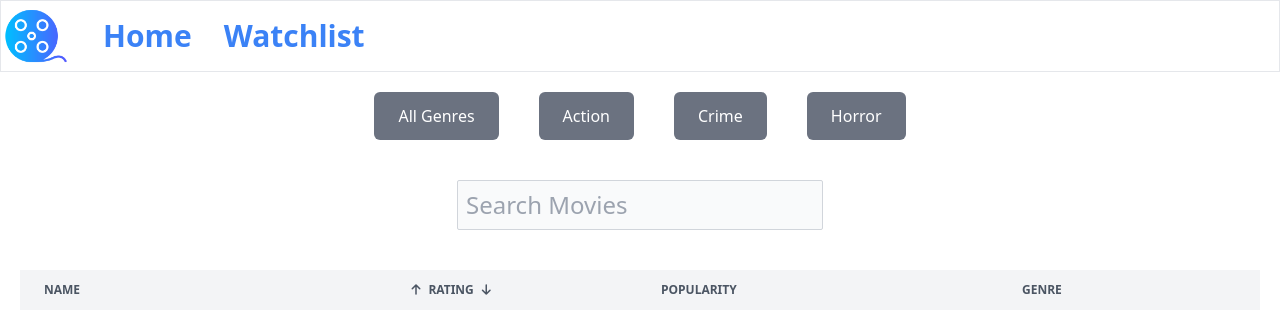
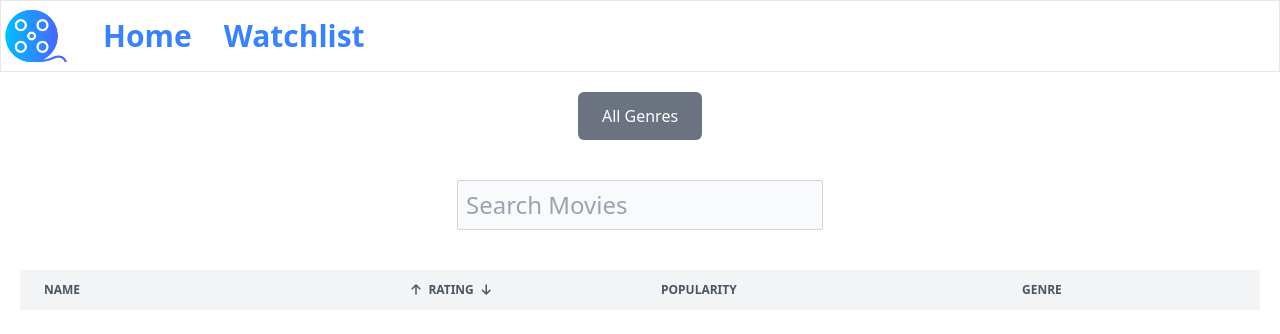
Before and after one commit to CURIOUSABHEE/IMDB_Clone, a React (Vite) app: page /watchlist in a window 1280 px wide. Shown: the top 334 px of the page. Built offline with nearby package versions, Linux system fonts and the light colour scheme.

Commit message:
"Filter by genre" feature is created

```diff
--- a/src/App.jsx
+++ b/src/App.jsx
@@ -69,7 +69,11 @@ function App() {
             path="/watchlist"
             element={
               <>
-                <Watchlist watchlist={watchlist} setWatchlist={setWatchlist} />
+                <Watchlist
+                  watchlist={watchlist}
+                  setWatchlist={setWatchlist}
+                  handleRemoveFromWatchlist={handleRemoveFromWatchlist}
+                />
               </>
             }
           />
--- a/src/Components/Watchlist.jsx
+++ b/src/Components/Watchlist.jsx
@@ -1,21 +1,24 @@
-import React from "react";
+import React, { useEffect } from "react";
 import { useState } from "react";
 import genreids from "../Utility/genre";
 
-function Watchlist({ watchlist, setWatchlist }) {
+function Watchlist({ watchlist, setWatchlist, handleRemoveFromWatchlist }) {
   const [search, setSearch] = useState(" ");
-
+  const [genreList, setGenreList] = useState(["All Genres"]);
+  const [currGenre, setCurrGenre] = useState(["All Genres"]);
   let handleSearch = (e) => {
     setSearch(e.target.value);
   };
-
-  let handleDelete = (id) => {
-    let filteredWatchlist = watchlist.filter((movieObj) => {
-      return movieObj.id !== id;
-    });
-    setWatchlist(filteredWatchlist);
-    localStorage.setItem("movieApp", JSON.stringify(filteredWatchlist));
+  let handleFilter = (genre) => {
+    setCurrGenre(genre);
   };
+  // let handleDelete = (id) => {
+  //   let filteredWatchlist = watchlist.filter((movieObj) => {
+  //     return movieObj.id !== id;
+  //   });
+  //   setWatchlist(filteredWatchlist);
+  //
+  // };
 
   let sortIncreasing = () => {
     let sortedIncreasing = watchlist.sort((movieA, movieB) => {
@@ -31,21 +34,31 @@ function Watchlist({ watchlist, setWatchlist }) {
     setWatchlist([...sortedDecreasing]);
   };
 
+  useEffect(() => {
+    let temp = watchlist.map((movieObj) => {
+      return genreids[movieObj.genre_ids[0]];
+    });
+    temp = [...new Set(temp)];
+    setGenreList(["All Genres", ...temp]);
+  }, [watchlist]);
+
   return (
     <>
       <div className="flex justify-center m-5 gap-10">
-        <div className="bg-gray-500 text-white px-6 py-3 rounded-md hover:bg-blue-600 hover:text-black">
-          All Genres
-        </div>
-        <div className="bg-gray-500 text-white px-6 py-3 rounded-md hover:bg-blue-600 hover:text-black">
-          Action
-        </div>
-        <div className="bg-gray-500 text-white px-6 py-3 rounded-md hover:bg-blue-600 hover:text-black">
-          Crime
-        </div>
-        <div className="bg-gray-500 text-white px-6 py-3 rounded-md hover:bg-blue-600 hover:text-black">
-          Horror
-        </div>
+        {genreList.map((genre) => {
+          return (
+            <div
+              onClick={() => handleFilter(genre)}
+              className={
+                currGenre === genre
+                  ? "bg-blue-500 text-white px-6 py-3 rounded-md"
+                  : "bg-gray-500 text-white px-6 py-3 rounded-md"
+              }
+            >
+              {genre}
+            </div>
+          );
+        })}
       </div>
 
       <div className="flex justify-center m-10">
@@ -67,12 +80,12 @@ function Watchlist({ watchlist, setWatchlist }) {
               <th scope="col" className="px-6 py-3">
                 <div className="flex justify-center items-center gap-2">
                   <i
-                    onClick={sortIncreasing}
+                    onClick={sortDecreasing}
                     className="fa-solid fa-arrow-up"
                   ></i>
                   <h3>Rating</h3>
                   <i
-                    onClick={sortDecreasing}
+                    onClick={sortIncreasing}
                     className="fa-solid fa-arrow-down"
                   ></i>
                 </div>
@@ -88,6 +101,13 @@ function Watchlist({ watchlist, setWatchlist }) {
           </thead>
           <tbody>
             {watchlist
+              .filter((movieObj) => {
+                if (currGenre === "All Genres") {
+                  return true;
+                } else {
+                  return genreids[movieObj.genre_ids[0]] === currGenre;
+                }
+              })
               .filter((movieObj) => {
                 return movieObj.original_title
                   .toLowerCase()
@@ -119,7 +139,7 @@ function Watchlist({ watchlist, setWatchlist }) {
                       {genreids[movieObj.genre_ids[0]]}
                     </td>
                     <td
-                      onClick={() => handleDelete(movieObj.id)}
+                      onClick={() => handleRemoveFromWatchlist(movieObj)}
                       className="px-6 py-4 text-red-600 "
                     >
                       {" "}
```
